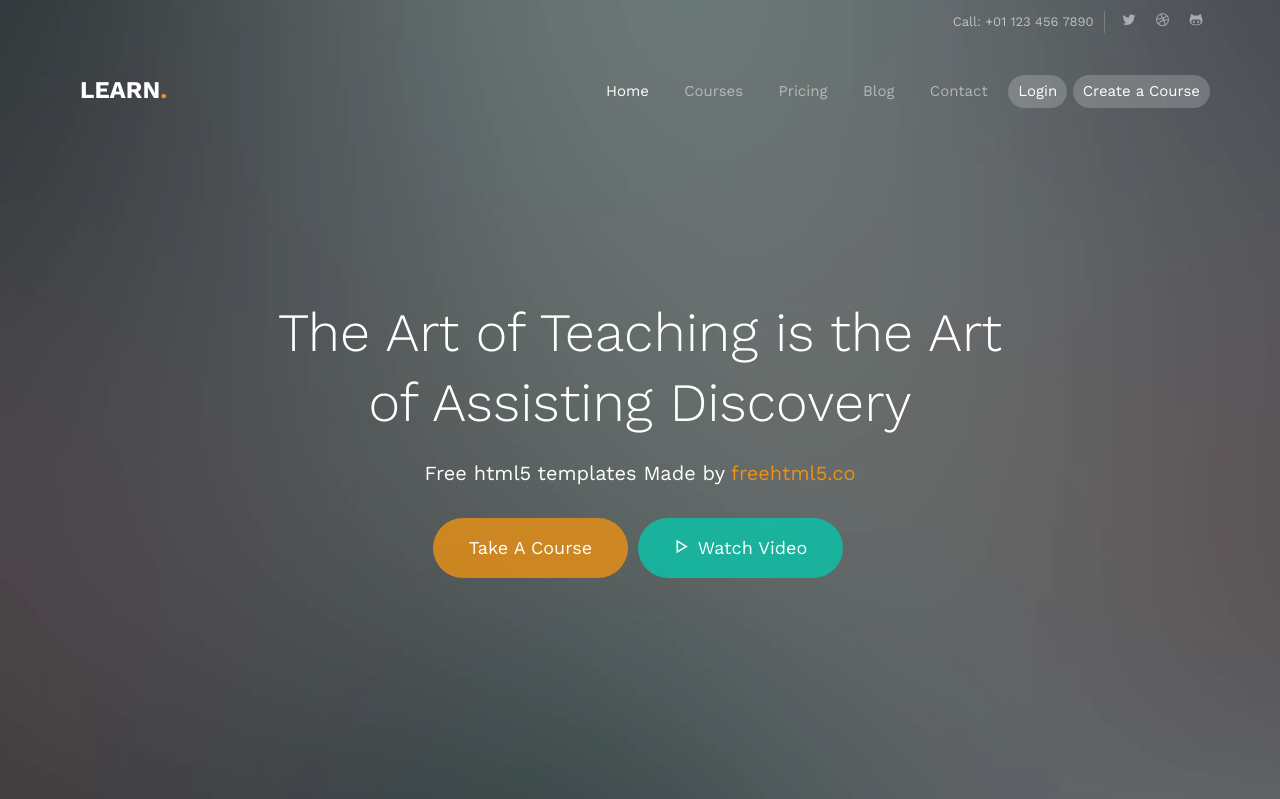
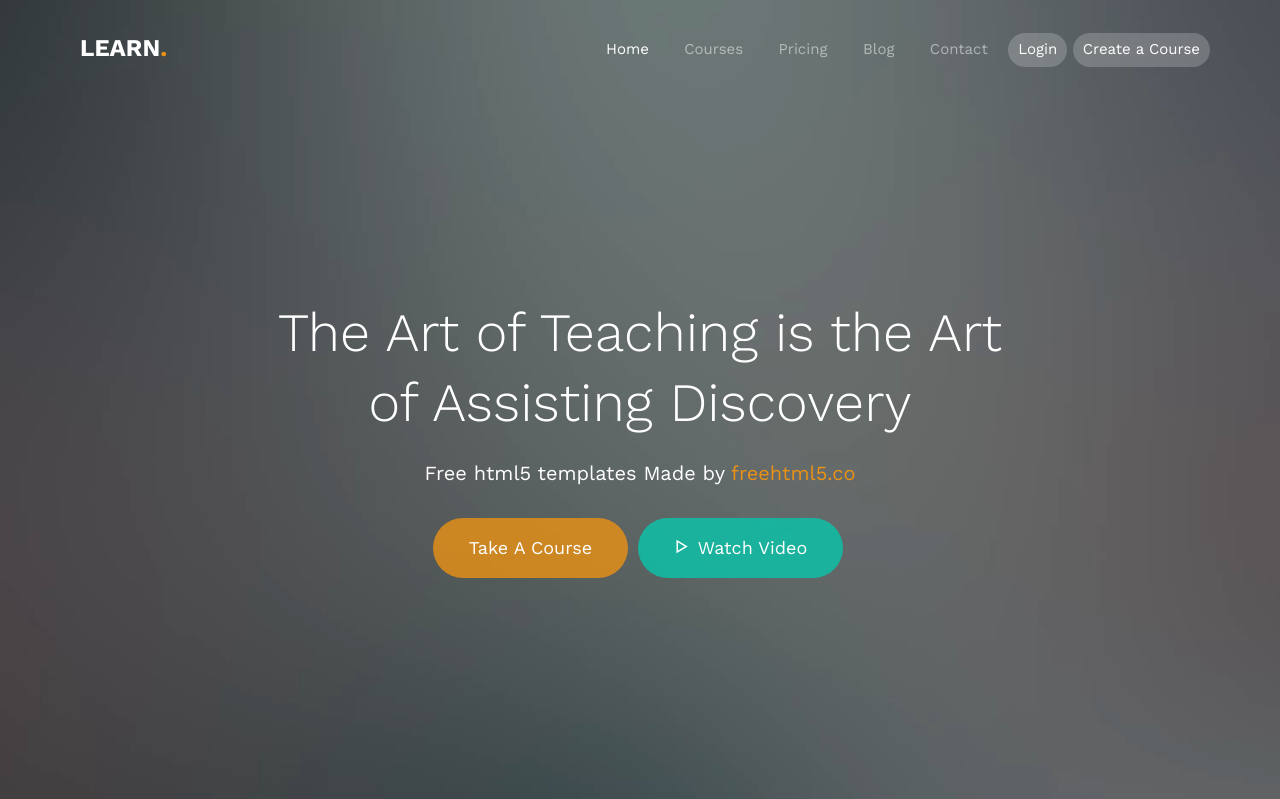
Before and after one commit to MinhNguyenTang/Auto-eval, a PHP site: page / in a window 1280 px wide. Shown: the top 799 px of the page. Run offline with PHP 8.4, Linux system fonts and the light colour scheme; some web fonts are replaced.

```diff
--- a/include/footer.php
+++ b/include/footer.php
@@ -77,21 +77,21 @@
 </div>
 
 <!-- jQuery -->
-<script src="js/jquery.min.js"></script>
+<script src="/Auto-eval/js/jquery.min.js"></script>
 <!-- jQuery Easing -->
-<script src="js/jquery.easing.1.3.js"></script>
+<script src="/Auto-eval/js/jquery.easing.1.3.js"></script>
 <!-- Bootstrap -->
-<script src="js/bootstrap.min.js"></script>
+<script src="/Auto-eval/js/bootstrap.min.js"></script>
 <!-- Waypoints -->
-<script src="js/jquery.waypoints.min.js"></script>
+<script src="/Auto-eval/js/jquery.waypoints.min.js"></script>
 <!-- Stellar Parallax -->
-<script src="js/jquery.stellar.min.js"></script>
+<script src="/Auto-eval/js/jquery.stellar.min.js"></script>
 <!-- Carousel -->
-<script src="js/owl.carousel.min.js"></script>
+<script src="/Auto-eval/js/owl.carousel.min.js"></script>
 <!-- countTo -->
-<script src="js/jquery.countTo.js"></script>
+<script src="/Auto-eval/js/jquery.countTo.js"></script>
 <!-- Magnific Popup -->
-<script src="js/jquery.magnific-popup.min.js"></script>
-<script src="js/magnific-popup-options.js"></script>
+<script src="/Auto-eval/js/jquery.magnific-popup.min.js"></script>
+<script src="/Auto-eval/js/magnific-popup-options.js"></script>
 <!-- Main -->
-<script src="js/main.js"></script>
+<script src="/Auto-eval/js/main.js"></script>
--- a/include/header.php
+++ b/include/header.php
@@ -40,24 +40,24 @@ Facebook: 		https://www.facebook.com/fh5co
 <link href="https://fonts.googleapis.com/css?family=Work+Sans:300,400,500,700,800" rel="stylesheet">
 
 <!-- Animate.css -->
-<link rel="stylesheet" href="css/animate.css">
+<link rel="stylesheet" href="/Auto-eval/css/animate.css">
 <!-- Icomoon Icon Fonts-->
-<link rel="stylesheet" href="css/icomoon.css">
+<link rel="stylesheet" href="/Auto-eval/css/icomoon.css">
 <!-- Bootstrap  -->
-<link rel="stylesheet" href="css/bootstrap.css">
+<link rel="stylesheet" href="/Auto-eval/css/bootstrap.css">
 
 <!-- Magnific Popup -->
-<link rel="stylesheet" href="css/magnific-popup.css">
+<link rel="stylesheet" href="/Auto-eval/css/magnific-popup.css">
 
 <!-- Owl Carousel  -->
-<link rel="stylesheet" href="css/owl.carousel.min.css">
-<link rel="stylesheet" href="css/owl.theme.default.min.css">
+<link rel="stylesheet" href="/Auto-eval/css/owl.carousel.min.css">
+<link rel="stylesheet" href="/Auto-eval/css/owl.theme.default.min.css">
 
 <!-- Theme style  -->
-<link rel="stylesheet" href="css/style.css">
+<link rel="stylesheet" href="/Auto-eval/css/style.css">
 
 <!-- Modernizr JS -->
-<script src="js/modernizr-2.6.2.min.js"></script>
+<script src="/Auto-eval/js/modernizr-2.6.2.min.js"></script>
 <!-- FOR IE9 below -->
 <!--[if lt IE 9]>
 <script src="js/respond.min.js"></script>
@@ -70,20 +70,6 @@ Facebook: 		https://www.facebook.com/fh5co
 
 <div id="page">
 <nav class="fh5co-nav" role="navigation">
-  <div class="top">
-    <div class="container">
-      <div class="row">
-        <div class="col-xs-12 text-right">
-          <p class="num">Call: +01 123 456 7890</p>
-          <ul class="fh5co-social">
-            <li><a href="#"><i class="icon-twitter"></i></a></li>
-            <li><a href="#"><i class="icon-dribbble"></i></a></li>
-            <li><a href="#"><i class="icon-github"></i></a></li>
-          </ul>
-        </div>
-      </div>
-    </div>
-  </div>
   <div class="top-menu">
     <div class="container">
       <div class="row">
@@ -97,7 +83,7 @@ Facebook: 		https://www.facebook.com/fh5co
             <li><a href="/Auto-eval/web/pricing.php">Pricing</a></li>
             <li><a href="/Auto-eval/web/blog.php">Blog</a></li>
             <li><a href="/Auto-eval/forms/contact.php">Contact</a></li>
-            <li class="btn-cta"><a href="#"><span>Login</span></a></li>
+            <li class="btn-cta"><a href="/Auto-eval/forms/sign_in.php"><span>Login</span></a></li>
             <li class="btn-cta"><a href="#"><span>Create a Course</span></a></li>
           </ul>
         </div>
```
Also changed, not shown: forms/sign_in.php (+7 -3 lines).
